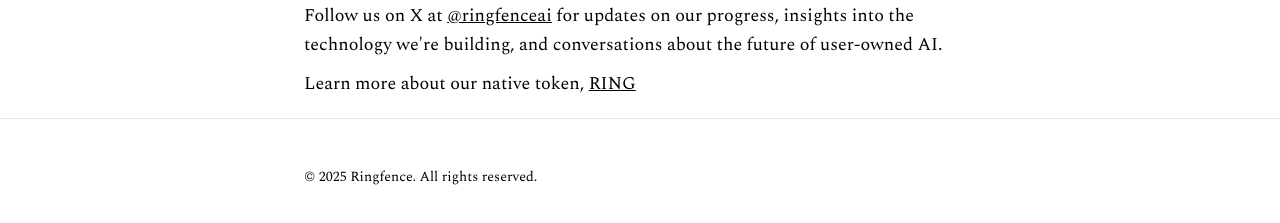
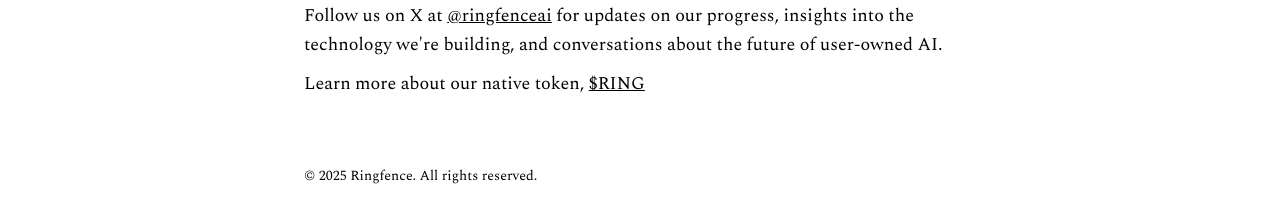
Before and after one commit to VERZUOL1/ring-land, a Next.js app: page / in a window 1280 px wide. Shown: the part 2045-2268 px from the top of the page. Built offline with nearby package versions, Linux system fonts and the light colour scheme.

Commit message:
Fix minor copy inconsistencies and update footer styling for improved readability
(cherry picked from commit 7afbd119453a7ed69e79bba07547b721d7cdbffd)

```diff
--- a/components/building-section.tsx
+++ b/components/building-section.tsx
@@ -30,7 +30,7 @@
               http using stablecoins, with pay-per-use pricing as low as
               fractions of a cent per request. The ERC8004 standard creates a
               trust and accountability layer, where user and agent reputations
-              live. NEAR Shade Agent infrastructure and NEAR Intents provides a
+              live. NEAR Shade Agent infrastructure and NEAR Intents provide a
               cross-chain transaction layer that enables AI agents to execute
               operations across multiple blockchains without traditional
               bridges.
--- a/components/footer.tsx
+++ b/components/footer.tsx
@@ -1,6 +1,6 @@
 export function Footer() {
   return (
-    <footer className="border-t border-border py-12 px-6">
+    <footer className="py-12 px-6">
       <div className="max-w-2xl mx-auto w-full">
         <div className="flex flex-col gap-4">
           <p className="text-sm font-light">
--- a/components/join-section.tsx
+++ b/components/join-section.tsx
@@ -42,7 +42,7 @@
                 target="_blank"
                 rel="noopener noreferrer"
               >
-                RING
+                $RING
               </a>
             </p>
           </div>
```
